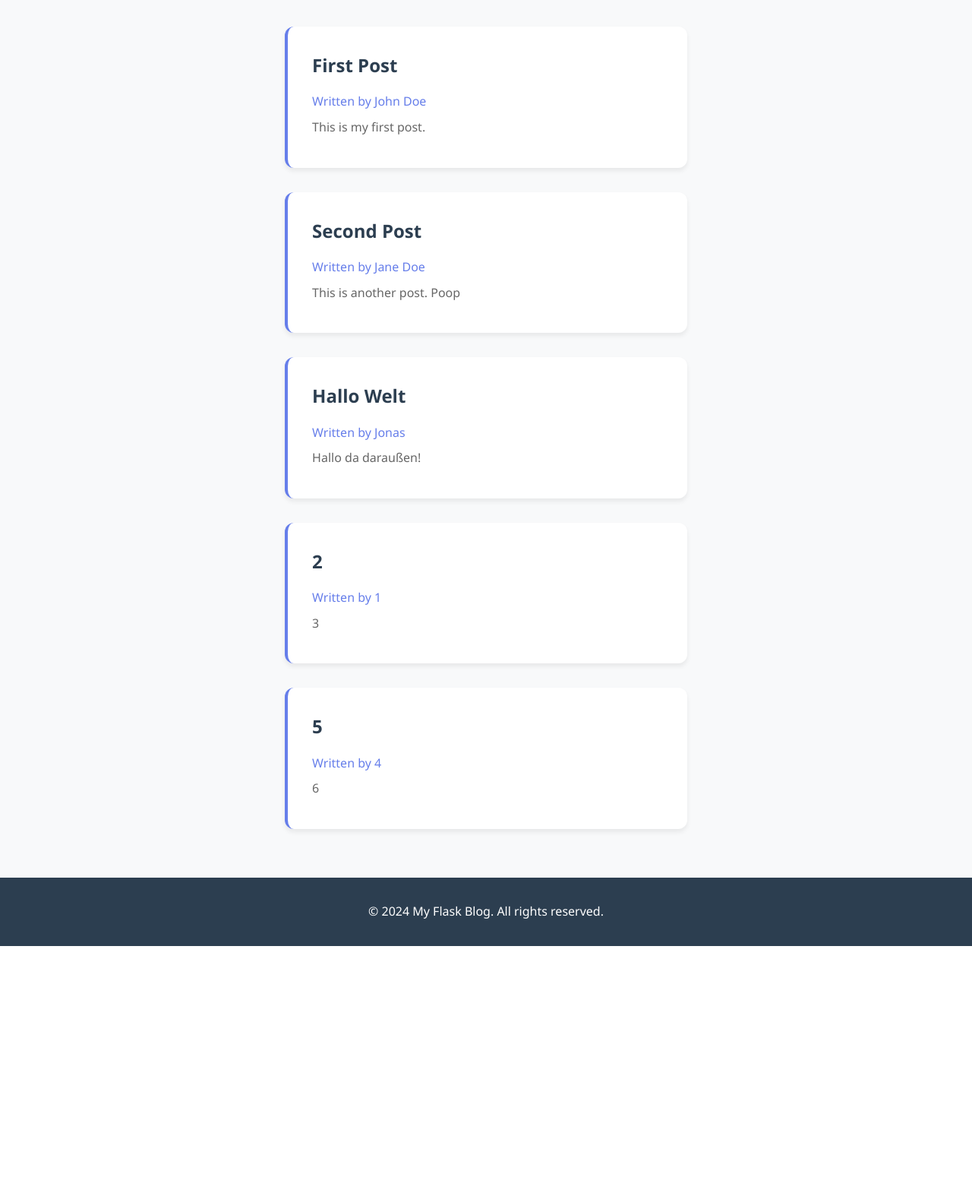
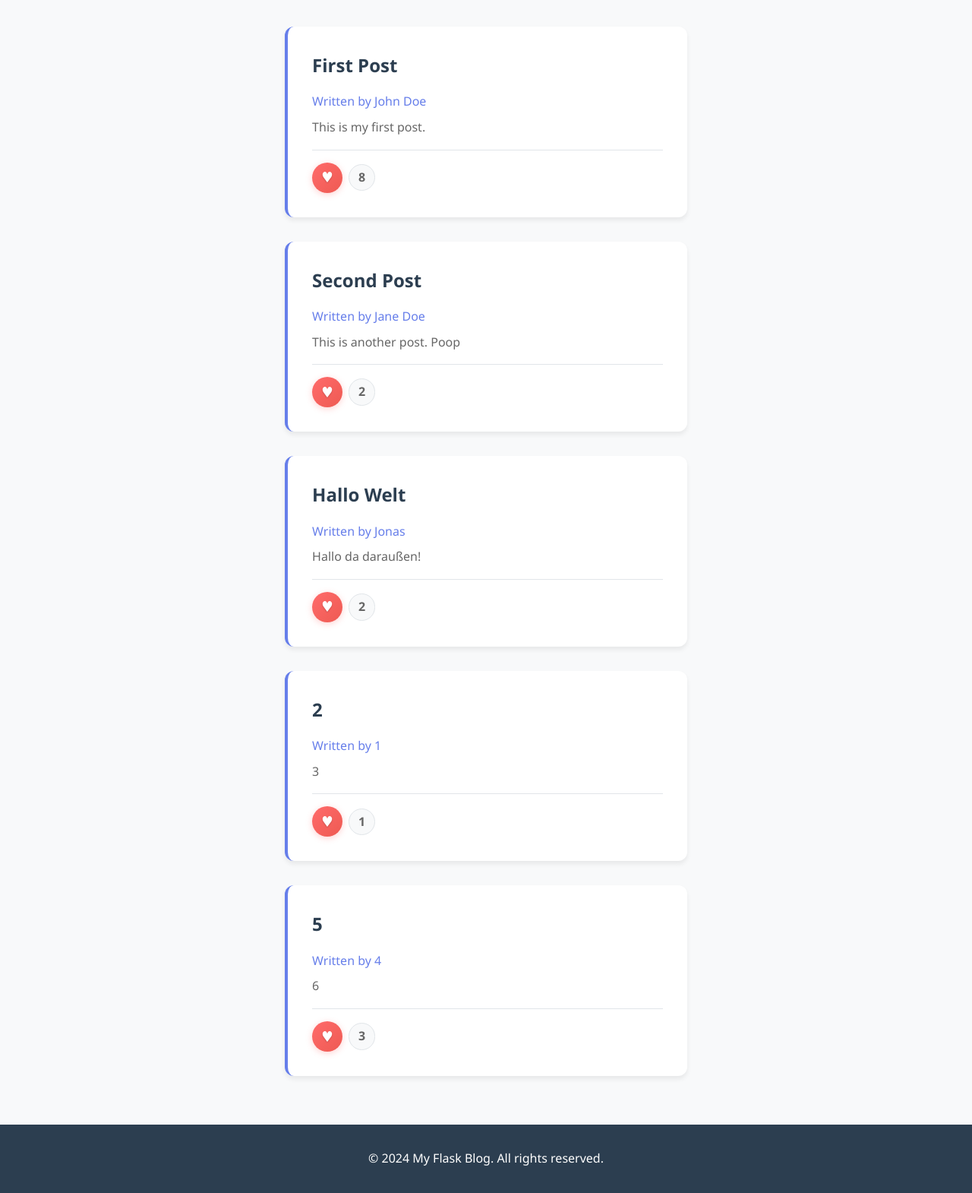
Before and after one commit to WestphalJonas/Flask-Blog, a Flask app: page / in a window 1280 px wide. Shown: the part 203-1773 px from the top of the page at 76% size. Before the commit the page ends 1448 px from the top, so only its background shows below. Run offline with Flask 3, Linux system fonts and the light colour scheme.

Commit message:
Add like functionality and enhance UI for blog posts
- Introduced a new route in main.py for liking blog posts, updating the like count in the JSON data.
- Updated index.html to include a like button and display the current like count for each post.
- Added styles in styles.css for the like button and associated elements to improve user interaction.

```diff
--- a/main.py
+++ b/main.py
@@ -3,6 +3,7 @@ import json
 
 
 app = Flask(__name__)
+
 
 def get_blog_posts():
     with open("blog_posts.json", "r") as f:
@@ -25,7 +26,7 @@ def add_blog_post(title, content, author):
         "author": author,
         "title": title,
         "content": content,
-        "likes": 0
+        "likes": 0,
     }
     posts.append(new_post)
     save_blog_posts(posts)
@@ -67,7 +68,7 @@ def add():
     return render_template("add.html")
 
 
-@app.route('/delete/<int:post_id>')
+@app.route("/delete/<int:post_id>")
 def delete(post_id):
     blog_posts = get_blog_posts()
     for post in blog_posts:
@@ -78,13 +79,13 @@ def delete(post_id):
     return redirect("/")
 
 
-@app.route('/update/<int:post_id>', methods=['GET', 'POST'])
+@app.route("/update/<int:post_id>", methods=["GET", "POST"])
 def update(post_id):
     post = fetch_post_by_id(post_id)
     if post is None:
         return "Post not found", 404
 
-    if request.method == 'POST':
+    if request.method == "POST":
         title = request.form.get("title")
         content = request.form.get("content")
         author = request.form.get("author")
@@ -92,7 +93,18 @@ def update(post_id):
         update_post(post_id, title, content, author)
         return redirect("/")
 
-    return render_template('update.html', post=post)
+    return render_template("update.html", post=post)
+
+
+@app.route("/like/<int:post_id>")
+def like_post(post_id):
+    posts = get_blog_posts()
+    for post in posts:
+        if post["id"] == post_id:
+            post["likes"] += 1
+            break
+    save_blog_posts(posts)
+    return redirect("/")
 
 
 if __name__ == "__main__":
--- a/static/styles.css
+++ b/static/styles.css
@@ -118,6 +118,52 @@ h1 {
     color: inherit;
 }
 
+/* Like Button Styles */
+.like-section {
+    display: flex;
+    align-items: center;
+    gap: 0.5rem;
+    margin-top: 1rem;
+    padding-top: 1rem;
+    border-top: 1px solid #e1e5e9;
+}
+
+.like-button {
+    display: inline-flex;
+    align-items: center;
+    justify-content: center;
+    width: 40px;
+    height: 40px;
+    background: linear-gradient(135deg, #ff6b6b 0%, #ee5a52 100%);
+    border-radius: 50%;
+    text-decoration: none;
+    transition: all 0.3s ease;
+    box-shadow: 0 2px 8px rgba(255, 107, 107, 0.3);
+}
+
+.like-button:hover {
+    transform: translateY(-2px) scale(1.1);
+    box-shadow: 0 4px 15px rgba(255, 107, 107, 0.5);
+    text-decoration: none;
+}
+
+.heart-icon {
+    color: white;
+    font-size: 1.2rem;
+    font-weight: bold;
+    text-shadow: 0 1px 2px rgba(0,0,0,0.2);
+}
+
+.like-count {
+    font-size: 1rem;
+    font-weight: 600;
+    color: #666;
+    background: #f8f9fa;
+    padding: 0.25rem 0.75rem;
+    border-radius: 20px;
+    border: 1px solid #e1e5e9;
+}
+
 /* Form Styles */
 .form-group {
     margin-bottom: 1.5rem;
--- a/templates/index.html
+++ b/templates/index.html
@@ -11,6 +11,12 @@
         <p><em>Written by {{ post.author }}</em></p>
         <p>{{ post.content }}</p>
     </a>
+    <div class="like-section">
+        <a href="/like/{{ post.id }}" class="like-button">
+            <span class="heart-icon">♥</span>
+        </a>
+        <span class="like-count">{{ post.likes }}</span>
+    </div>
 </div>
 {% endfor %}
 {% endblock %}
```
